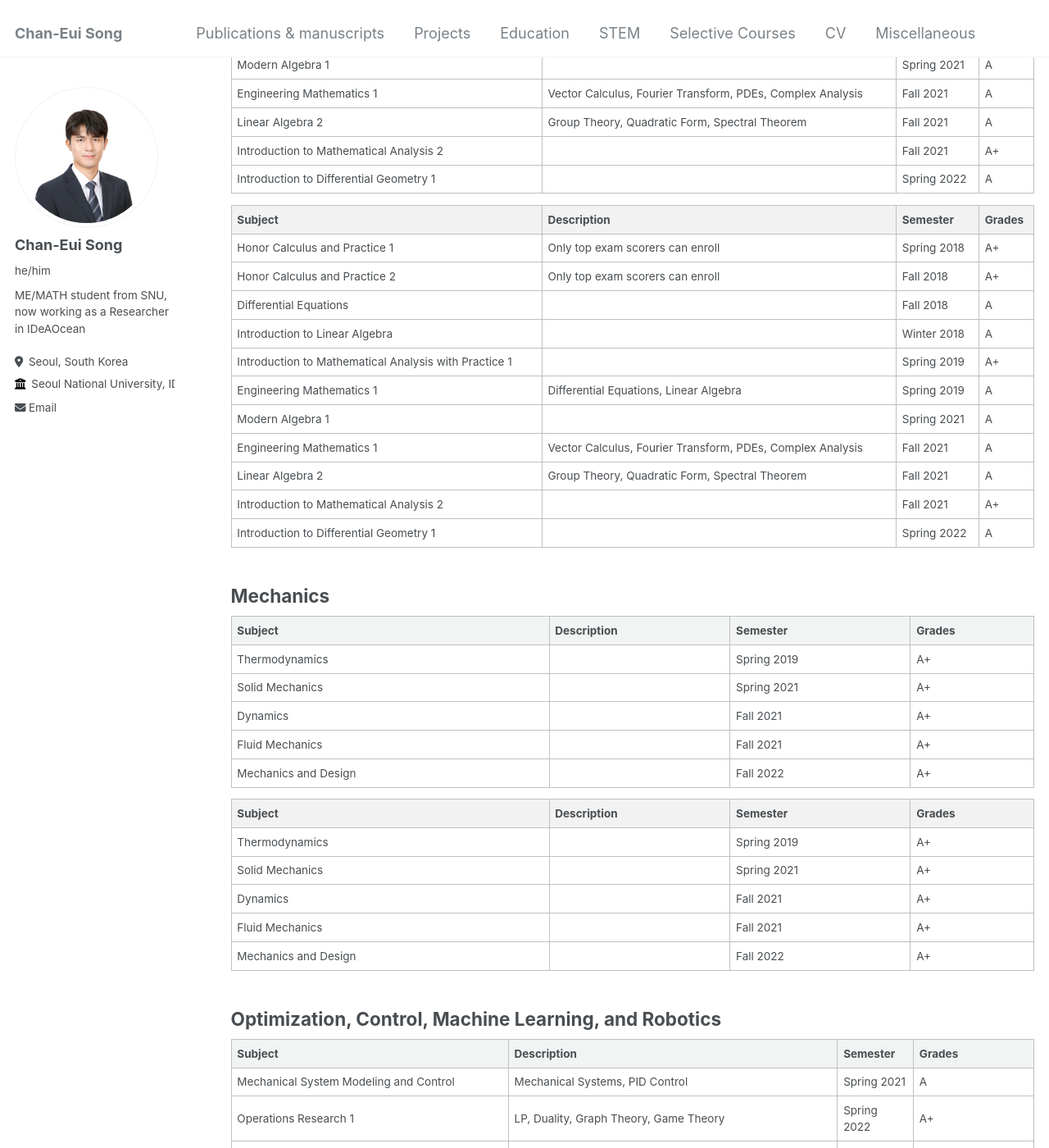
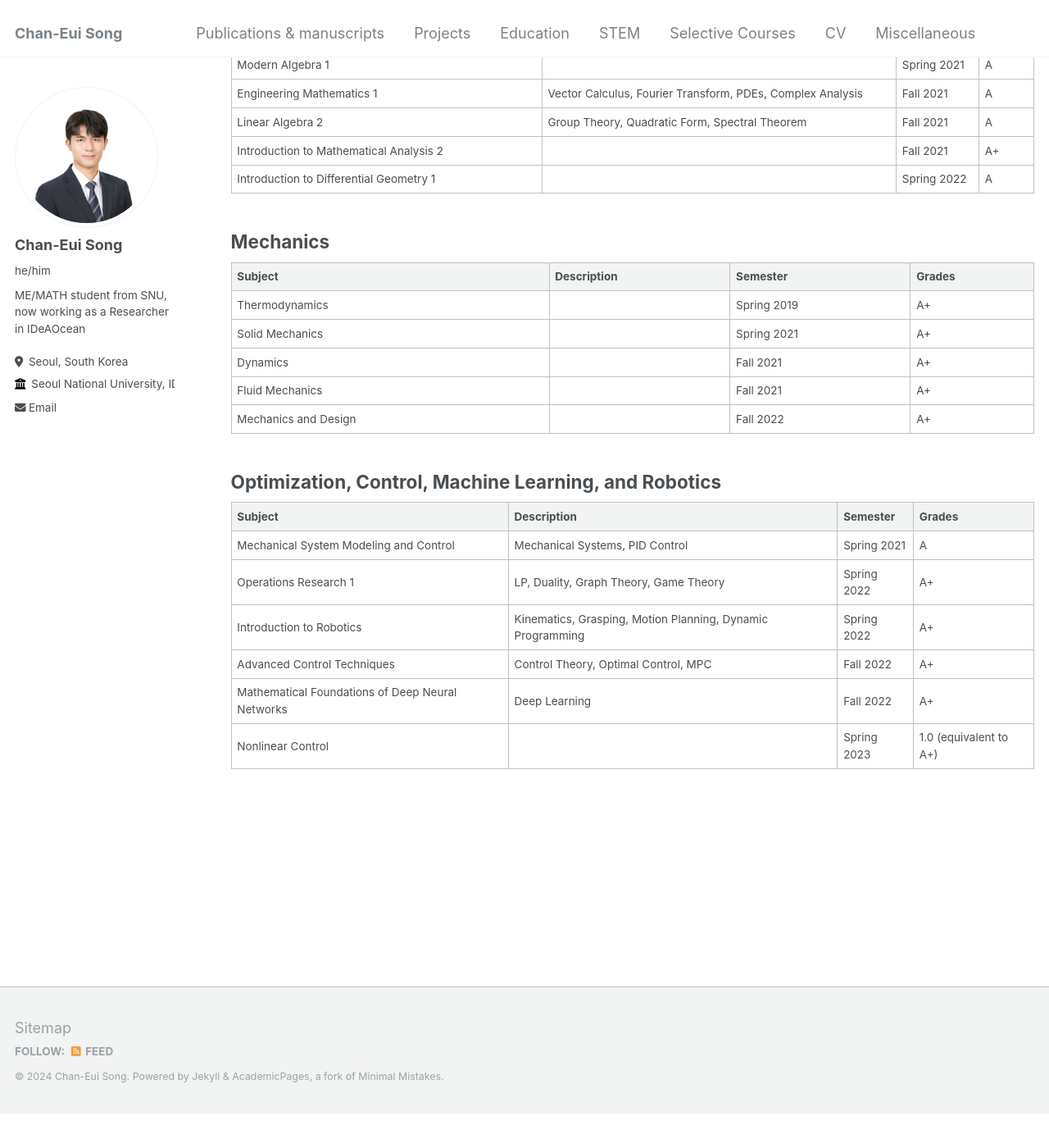
Before and after one commit to cksdml1014/chanisong, a Jekyll site: the page built from _pages/Selective Courses.md, in a window 1280 px wide and 1400 px high, scrolled down 399 px. Shown: the whole window at 82% size. Built offline with Jekyll 4.4.1, drawn with Linux system fonts in a browser that asks for light colours; after the commit the page ends 1758 px from its top, so only the background shows below that; some of the changed text lies outside the part shown.

Commit message:
Update Selective Courses.md

```diff
--- a/_pages/Selective Courses.md
+++ b/_pages/Selective Courses.md
@@ -20,80 +20,6 @@ author_profile: true
 | Introduction to Mathematical Analysis 2 |  | Fall 2021  | A+      |
 | Introduction to Differential Geometry 1 |  | Spring 2022  | A      |
 
-<table border="1" cellpadding="10" cellspacing="0">
-  <tr style="background-color: #f2f2f2; font-weight: bold;">
-    <th>Subject</th>
-    <th>Description</th>
-    <th>Semester</th>
-    <th>Grades</th>
-  </tr>
-  <tr>
-    <td>Honor Calculus and Practice 1</td>
-    <td>Only top exam scorers can enroll</td>
-    <td>Spring 2018</td>
-    <td>A+</td>
-  </tr>
-  <tr>
-    <td>Honor Calculus and Practice 2</td>
-    <td>Only top exam scorers can enroll</td>
-    <td>Fall 2018</td>
-    <td>A+</td>
-  </tr>
-  <tr>
-    <td>Differential Equations</td>
-    <td></td>
-    <td>Fall 2018</td>
-    <td>A</td>
-  </tr>
-  <tr>
-    <td>Introduction to Linear Algebra</td>
-    <td></td>
-    <td>Winter 2018</td>
-    <td>A</td>
-  </tr>
-  <tr>
-    <td>Introduction to Mathematical Analysis with Practice 1</td>
-    <td></td>
-    <td>Spring 2019</td>
-    <td>A+</td>
-  </tr>
-  <tr>
-    <td>Engineering Mathematics 1</td>
-    <td>Differential Equations, Linear Algebra</td>
-    <td>Spring 2019</td>
-    <td>A</td>
-  </tr>
-  <tr>
-    <td>Modern Algebra 1</td>
-    <td></td>
-    <td>Spring 2021</td>
-    <td>A</td>
-  </tr>
-  <tr>
-    <td>Engineering Mathematics 1</td>
-    <td>Vector Calculus, Fourier Transform, PDEs, Complex Analysis</td>
-    <td>Fall 2021</td>
-    <td>A</td>
-  </tr>
-  <tr>
-    <td>Linear Algebra 2</td>
-    <td>Group Theory, Quadratic Form, Spectral Theorem</td>
-    <td>Fall 2021</td>
-    <td>A</td>
-  </tr>
-  <tr>
-    <td>Introduction to Mathematical Analysis 2</td>
-    <td></td>
-    <td>Fall 2021</td>
-    <td>A+</td>
-  </tr>
-  <tr>
-    <td>Introduction to Differential Geometry 1</td>
-    <td></td>
-    <td>Spring 2022</td>
-    <td>A</td>
-  </tr>
-</table>
 
 
 
@@ -107,44 +33,7 @@ author_profile: true
 | Fluid Mechanics |   | Fall 2021  | A+     |
 | Mechanics and Design |   | Fall 2022  | A+     |
 
-<table border="1" cellpadding="10" cellspacing="0">
-  <tr style="background-color: #f2f2f2; font-weight: bold;">
-    <th>Subject</th>
-    <th>Description</th>
-    <th>Semester</th>
-    <th>Grades</th>
-  </tr>
-  <tr>
-    <td>Thermodynamics</td>
-    <td></td>
-    <td>Spring 2019</td>
-    <td>A+</td>
-  </tr>
-  <tr>
-    <td>Solid Mechanics</td>
-    <td></td>
-    <td>Spring 2021</td>
-    <td>A+</td>
-  </tr>
-  <tr>
-    <td>Dynamics</td>
-    <td></td>
-    <td>Fall 2021</td>
-    <td>A+</td>
-  </tr>
-  <tr>
-    <td>Fluid Mechanics</td>
-    <td></td>
-    <td>Fall 2021</td>
-    <td>A+</td>
-  </tr>
-  <tr>
-    <td>Mechanics and Design</td>
-    <td></td>
-    <td>Fall 2022</td>
-    <td>A+</td>
-  </tr>
-</table>
+
 
 
 ## Optimization, Control, Machine Learning, and Robotics
@@ -157,48 +46,3 @@ author_profile: true
 | Advanced Control Techniques | Control Theory, Optimal Control, MPC | Fall 2022  | A+     |
 | Mathematical Foundations of Deep Neural Networks | Deep Learning | Fall 2022  | A+     |
 | Nonlinear Control |  | Spring 2023  | 1.0 (equivalent to A+)     |
-
-<table border="1" cellpadding="10" cellspacing="0">
-  <tr style="background-color: #f2f2f2; font-weight: bold;">
-    <th>Subject</th>
-    <th>Description</th>
-    <th>Semester</th>
-    <th>Grades</th>
-  </tr>
-  <tr>
-    <td>Mechanical System Modeling and Control</td>
-    <td>Mechanical Systems, PID Control</td>
-    <td>Spring 2021</td>
-    <td>A</td>
-  </tr>
-  <tr>
-    <td>Operations Research 1</td>
-    <td>LP, Duality, Graph Theory, Game Theory</td>
-    <td>Spring 2022</td>
-    <td>A+</td>
-  </tr>
-  <tr>
-    <td>Introduction to Robotics</td>
-    <td>Kinematics, Grasping, Motion Planning, Dynamic Programming</td>
-    <td>Spring 2022</td>
-    <td>A+</td>
-  </tr>
-  <tr>
-    <td>Advanced Control Techniques</td>
-    <td>Control Theory, Optimal Control, MPC</td>
-    <td>Fall 2022</td>
-    <td>A+</td>
-  </tr>
-  <tr>
-    <td>Mathematical Foundations of Deep Neural Networks</td>
-    <td>Deep Learning</td>
-    <td>Fall 2022</td>
-    <td>A+</td>
-  </tr>
-  <tr>
-    <td>Nonlinear Control</td>
-    <td></td>
-    <td>Spring 2023</td>
-    <td>1.0 <span style="font-size: smaller;">(equivalent to A+)</span></td>
-  </tr>
-</table>
```
